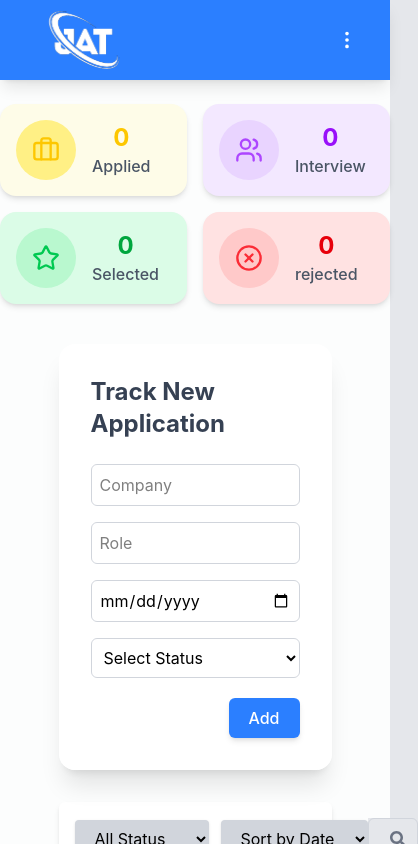
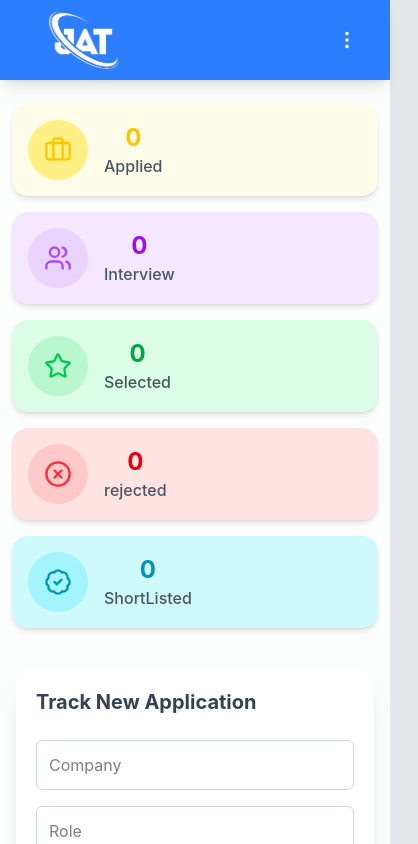
Before and after one commit to BeautiChandra/Jat, a React (Vite) app: page /dashboard in a window 390 px wide. Both pictures are taken after typing "Sample", "name@example.com", "Sample123" into the empty fields and a click on the button "Login". Shown: the top 844 px of the page, 418 px wide, since content can reach past the window. Built offline with nearby package versions, Linux system fonts and the light colour scheme.

Commit message:
Implement responsive layout for job tracker app

```diff
--- a/src/Component/Header/Navbar.jsx
+++ b/src/Component/Header/Navbar.jsx
@@ -5,9 +5,8 @@ import UserContext from "../../Context/UserContext";
 import { useNavigate } from "react-router-dom";
 import Profile from "../Profile/Profile";
 
-export default function Navbar() {
+export default function Navbar({ profileView, setProfileView }) {
   const [open, setOpen] = useState(false);
-  const [showProfile, setShowProfile] = useState(false);
 
   const menuRef = useRef(null);
 
@@ -25,7 +24,6 @@ export default function Navbar() {
     function handleClickOutside(event) {
       if (menuRef.current && !menuRef.current.contains(event.target)) {
         setOpen(false);
-        setShowProfile(false);
       }
     }
 
@@ -47,7 +45,7 @@ export default function Navbar() {
             <div className="hidden md:flex gap-3">
               <div
                 className="w-10 h-10 rounded-full bg-blue-800 text-white flex justify-center items-center hover:bg-blue-900  hover:cursor-pointer hover:font-bold transition  "
-                onClick={() => setShowProfile(!showProfile)}
+                onClick={() => setProfileView((prev) => !prev)}
               >
                 {user.userName?.charAt(0).toUpperCase()}
               </div>
@@ -88,7 +86,7 @@ export default function Navbar() {
                   <button
                     className="block w-full text-left px-4 py-2 hover:bg-gray-100"
                     onClick={() => {
-                      setShowProfile(!showProfile);
+                      setProfileView(!profileView);
                       setOpen(false);
                     }}
                   >
@@ -106,11 +104,11 @@ export default function Navbar() {
               )}
 
               {/* Profile Card */}
-              {showProfile && (
+              {/* {showProfile && (
                 <div className="absolute right-0 top-14 z-50">
                   <Profile />
                 </div>
-              )}
+              )} */}
             </div>
           )}
         </div>
--- a/src/Component/JobCount/JobCount.jsx
+++ b/src/Component/JobCount/JobCount.jsx
@@ -1,4 +1,4 @@
-import { Briefcase, Users, Star, XCircle } from "lucide-react";
+import { Briefcase, Users, Star, XCircle, BadgeCheck } from "lucide-react";
 import { UseForm } from "../../Context/FormContext.jsx";
 // import { FormContext } from "../../Context/FormContext.jsx";
 export default function JobCount() {
@@ -17,7 +17,8 @@ export default function JobCount() {
   ).length;
 
   return (
-    <div className="max-w-5xl mx-auto grid grid-cols-2 md:grid-cols-4 gap-4 mt-6 ">
+    // <div className="max-w-5xl mx-auto grid grid-cols-2 md:grid-cols-3 lg:grid-cols-5 gap-4 mt-6 ">
+    <div className="w-full px-3 grid grid-cols-1 sm:grid-cols-2 lg:grid-cols-3 xl:grid-cols-5 gap-4 mt-6">
       <div className="bg-yellow-50 text-center rounded-2xl shadow-md p-4 flex gap-4 items-center">
         <div className="w-15 h-15 bg-yellow-200 rounded-full flex items-center justify-center">
           <Briefcase className="text-yellow-400" size={28} />
@@ -56,6 +57,15 @@ export default function JobCount() {
           <p className="text-gray-600 font-medium">rejected</p>
         </div>
       </div>
+      <div className="bg-cyan-100 text-center rounded-2xl shadow-md p-4 flex gap-4  items-center">
+        <div className="w-15 h-15 bg-cyan-200 rounded-full flex items-center justify-center">
+          <BadgeCheck className="text-cyan-600 " size={28} />
+        </div>
+        <div className="flex flex-col">
+          <h2 className="text-2xl font-bold text-cyan-600">{rejectedCount}</h2>
+          <p className="text-gray-600 font-medium">ShortListed</p>
+        </div>
+      </div>
     </div>
   );
 }
--- a/src/Component/JobForm/JobForm.jsx
+++ b/src/Component/JobForm/JobForm.jsx
@@ -31,21 +31,21 @@ export default function JobForm() {
   };
 
   return (
-    <div className="w-full  mt-10 flex justify-center">
-      <div className="w-[70%] bg-white/90 backdrop-blur-lg rounded-2xl shadow-xl p-8">
-        <h2 className="text-2xl font-bold text-gray-700 mb-6">
+    <div className="w-full px-4 mt-10 flex justify-center">
+      <div className="w-full max-w-6xl bg-white/90 backdrop-blur-lg rounded-2xl shadow-xl p-5 sm:p-8">
+        <h2 className="text-xl sm:text-2xl font-bold text-gray-700 mb-6">
           Track New Application
         </h2>
 
         <form onSubmit={handleSubmit}>
-          <div className="grid grid-cols-1 md:grid-cols-4 gap-4 mt-4">
+          <div className="grid grid-cols-1 sm:grid-cols-2 lg:grid-cols-4 gap-4">
             <input
               type="text"
               name="company"
               placeholder="Company"
               value={formData.company}
               onChange={handleChange}
-              className="border border-gray-300 p-2 rounded-md outline-none focus:ring-2 focus:ring-blue-400 "
+              className="w-full border border-gray-300 p-3 rounded-md outline-none focus:ring-2 focus:ring-blue-400"
             />
 
             <input
@@ -54,7 +54,7 @@ export default function JobForm() {
               placeholder="Role"
               value={formData.role}
               onChange={handleChange}
-              className="border border-gray-300 p-2 rounded-md outline-none focus:ring-2 focus:ring-blue-400 "
+              className="w-full border border-gray-300 p-3 rounded-md outline-none focus:ring-2 focus:ring-blue-400"
             />
 
             <input
@@ -62,14 +62,14 @@ export default function JobForm() {
               name="date"
               value={formData.date}
               onChange={handleChange}
-              className="border border-gray-300 p-2 rounded-md outline-none focus:ring-2 focus:ring-blue-400 "
+              className="w-full border border-gray-300 p-3 rounded-md outline-none focus:ring-2 focus:ring-blue-400"
             />
 
             <select
               name="status"
               value={formData.status}
               onChange={handleChange}
-              className="border border-gray-300 p-2 rounded-md outline-none focus:ring-2 focus:ring-blue-400 "
+              className="w-full border border-gray-300 p-3 rounded-md outline-none focus:ring-2 focus:ring-blue-400"
             >
               <option value="">Select Status</option>
               <option>Applied</option>
@@ -80,10 +80,10 @@ export default function JobForm() {
             </select>
           </div>
 
-          <div className="mt-5 text-right">
+          <div className="mt-5 flex justify-center sm:justify-end">
             <button
               type="submit"
-              className="bg-blue-500 hover:bg-blue-600 font-medium text-white px-5 py-2 rounded-md shadow-md"
+              className="w-full sm:w-auto bg-blue-500 hover:bg-blue-600 font-medium text-white px-6 py-3 rounded-md shadow-md transition"
             >
               Add
             </button>
--- a/src/Component/JobList/JobList.jsx
+++ b/src/Component/JobList/JobList.jsx
@@ -48,14 +48,14 @@ export default function JobList() {
   };
 
   return (
-    <div className="w-full mt-8 flex items-center flex-col gap-4">
+    <div className="w-full mt-8 flex items-center flex-col gap-4 px-4">
       {/* Top Filter Section */}
-      <div className="w-[70%] bg-white  flex justify-between items-center p-4 rounded-md shadow-md">
+      <div className="w-full max-w-6xl bg-white flex flex-col lg:flex-row gap-4 lg:gap-0 justify-between items-center p-4 rounded-xl shadow-md">
         {/* Filters */}
-        <div className="flex gap-3">
+        <div className="flex flex-col sm:flex-row gap-3 w-full lg:w-auto md:flex justify-betweenx">
           {/* Status Filter */}
           <select
-            className="p-2 px-4 shadow rounded bg-gray-300 outline-none"
+            className="w-full sm:w-auto p-3 px-4 shadow rounded bg-gray-200 outline-none"
             value={statusFilter}
             onChange={(e) => setStatusFilter(e.target.value)}
           >
@@ -69,7 +69,7 @@ export default function JobList() {
 
           {/* Date Sorting */}
           <select
-            className="p-2 px-4 shadow rounded bg-gray-300 outline-none"
+            className="w-full sm:w-auto p-3 px-4 shadow rounded bg-gray-200 outline-none"
             value={sortDate}
             onChange={(e) => setSortDate(e.target.value)}
           >
@@ -80,11 +80,11 @@ export default function JobList() {
         </div>
 
         {/* Search Box */}
-        <div className="relative w-64 bg-gray-200">
+        <div className="relative w-full lg:w-72">
           <input
             type="text"
             placeholder="Search by company or role..."
-            className="w-full p-2 pr-10 border border-gray-300 rounded-md outline-none focus:ring-2 focus:ring-blue-400"
+            className="w-full p-3 pr-10 border border-gray-300 rounded-md outline-none focus:ring-2 focus:ring-blue-400"
             value={searchInput}
             onChange={(e) => {
               const value = e.target.value;
@@ -106,7 +106,7 @@ export default function JobList() {
       </div>
 
       {/* Scrollable Job List */}
-      <div className="w-[70%] h-125 mb-5 bg-gray-50 rounded-md overflow-y-auto px-2 shadow-sm">
+      <div className="w-full max-w-6xl h-125 mb-5 bg-gray-50 rounded-xl overflow-y-auto px-2 shadow-sm">
         {FilteredJobs.length > 0 ? (
           FilteredJobs.map((job) => <Jobcard key={job.id} job={job} />)
         ) : (
--- a/src/Pages/Dashboard.jsx
+++ b/src/Pages/Dashboard.jsx
@@ -3,14 +3,24 @@ import JobForm from "../Component/JobForm/JobForm";
 import JobList from "../Component/JobList/JobList";
 import Profile from "../Component/Profile/Profile";
 import JobCount from "../Component/JobCount/JobCount";
+import { useState } from "react";
 // import Jobstats from "../Component/JobCount/JobCount";
 export default function DashBoard() {
+  const [profileView, setProfileView] = useState(false);
+
   return (
     <>
-      <Navbar />
-      <JobCount />
-      <JobForm />
-      <JobList />
+      <Navbar profileView={profileView} setProfileView={setProfileView} />
+
+      <div className="w-full min-h-screen flex">
+        <div className="flex-1 flex flex-col ">
+          <JobCount />
+          <JobForm />
+          <JobList />
+        </div>
+
+        {profileView && <Profile setShowProfile={setProfileView} />}
+      </div>
     </>
   );
 }
```
Also changed, not shown: src/Component/Profile/Profile.jsx (+28 -23 lines).
